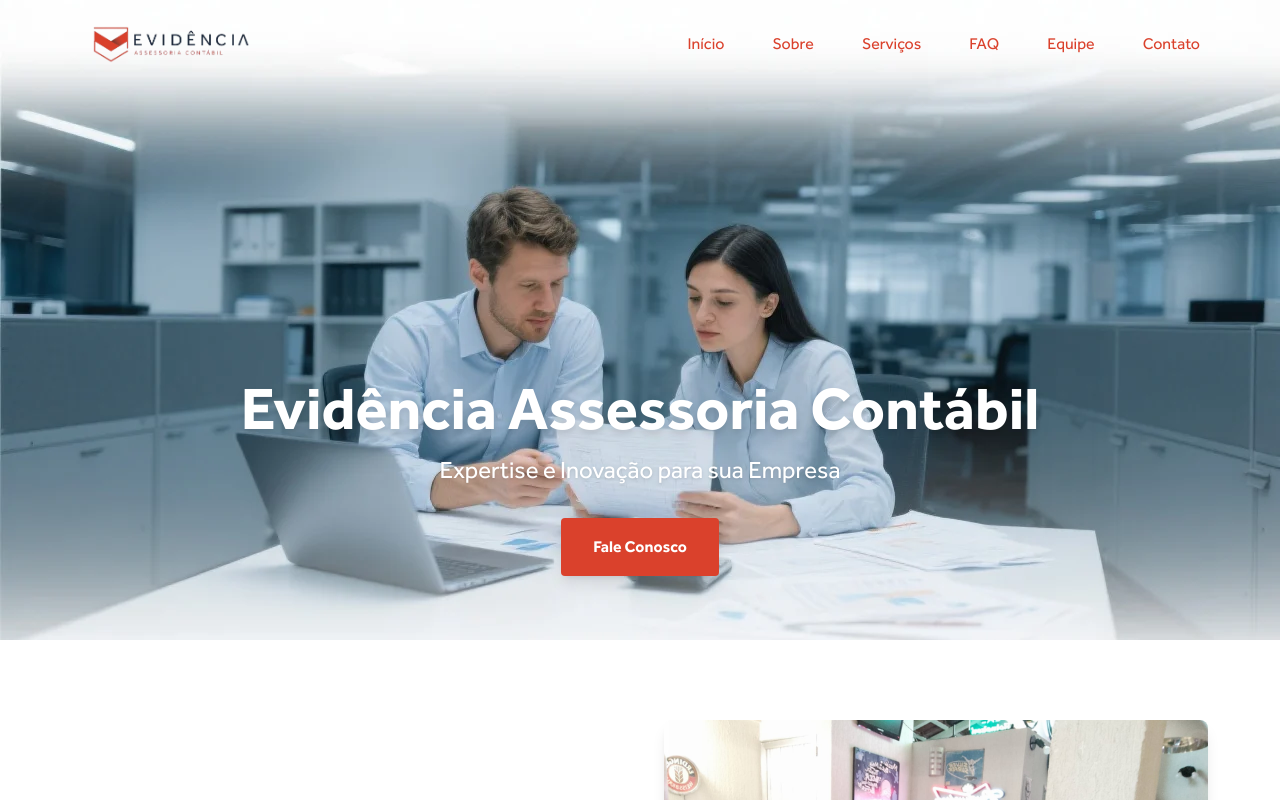
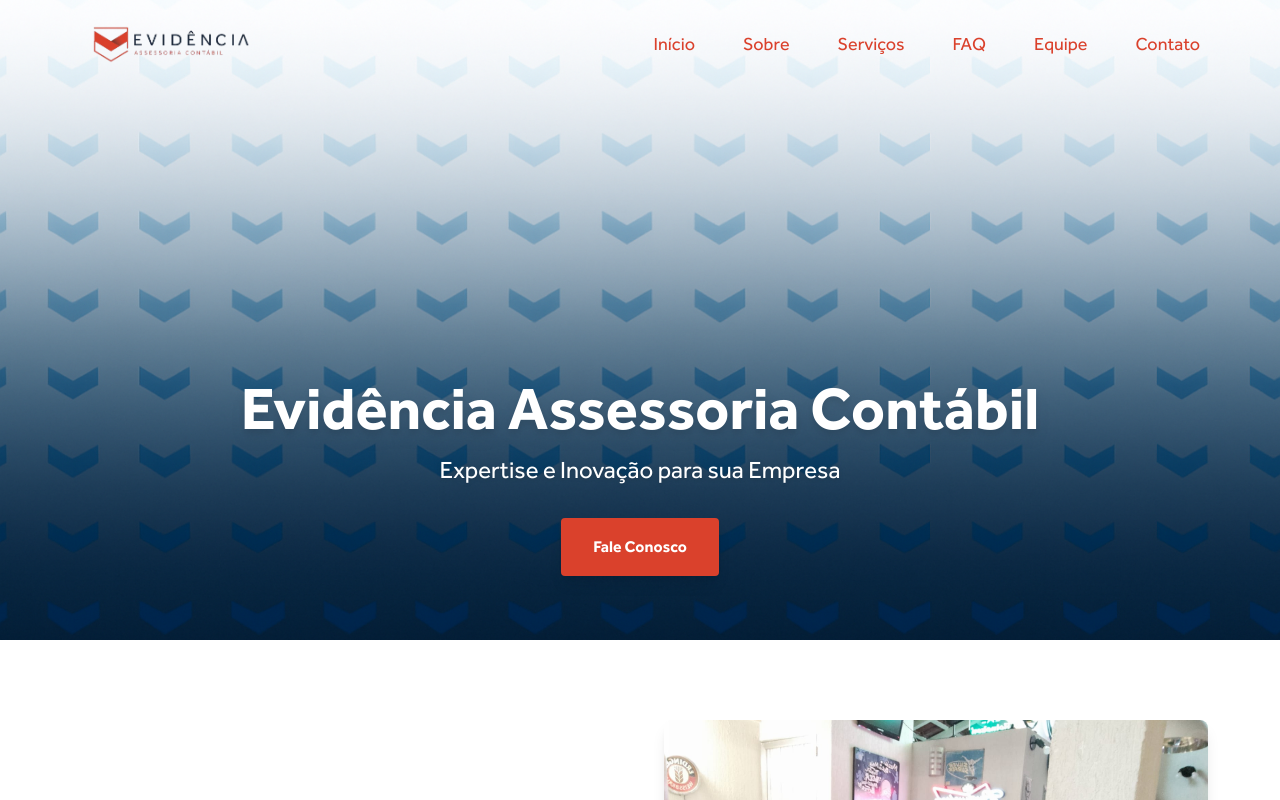
Before and after one commit to Jhonnyss3/site-evidencia, a Next.js app: page / in a window 1280 px wide. Shown: the top 800 px of the page. Built offline with nearby package versions, Linux system fonts and the light colour scheme.

Commit message:
feat: Add transition effect in menu

```diff
--- /dev/null
+++ b/src/app/header.tsx
@@ -0,0 +1,117 @@
+"use client";
+import Image from 'next/image';
+import { useState, useEffect } from 'react';
+
+const MENU_ITEMS = [
+  { href: "#home", label: "Início" },
+  { href: "#about", label: "Sobre" },
+  { href: "#services", label: "Serviços" },
+  { href: "#sac", label: "FAQ" },
+  { href: "#team", label: "Equipe" },
+  { href: "#contact", label: "Contato" },
+];
+
+function MenuSanduiche({ open, setOpen, visible }: { open: boolean, setOpen: (v: boolean) => void, visible: boolean }) {
+  return (
+    <div
+      className={`
+        fixed top-6 left-6 z-[1100]
+        transition-all duration-500
+        ${visible ? 'opacity-100 translate-y-0 pointer-events-auto' : 'opacity-0 -translate-y-4 pointer-events-none'}
+      `}
+    >
+      <button
+        className="flex flex-col justify-center items-center w-12 h-12 bg-[#da412c] rounded-full shadow-lg focus:outline-none"
+        onClick={() => setOpen(!open)}
+        aria-label="Abrir menu"
+      >
+        <span className="block w-6 h-1 bg-white mb-1 rounded transition-all duration-300" />
+        <span className="block w-6 h-1 bg-white mb-1 rounded transition-all duration-300" />
+        <span className="block w-6 h-1 bg-white rounded transition-all duration-300" />
+      </button>
+      {open && (
+        <div className="absolute top-14 left-0 bg-white rounded-xl shadow-2xl py-6 px-8 min-w-[220px]">
+          <ul>
+            {MENU_ITEMS.map((item) => (
+              <li key={item.href} className="mb-3 last:mb-0">
+                <a
+                  href={item.href}
+                  className="relative text-[#da412c] no-underline py-2 rounded transition-all duration-300 inline-block font-medium text-lg
+                    after:content-[''] after:absolute after:left-0 after:bottom-0 after:w-0 after:h-[3px] after:bg-[#da412c]
+                    after:transition-all after:duration-300 group-hover:after:w-full hover:after:w-full"
+                  onClick={() => setOpen(false)}
+                >
+                  {item.label}
+                </a>
+              </li>
+            ))}
+          </ul>
+        </div>
+      )}
+    </div>
+  );
+}
+
+export default function Header() {
+  const [showSanduiche, setShowSanduiche] = useState(false);
+  const [menuOpen, setMenuOpen] = useState(false);
+  const [showHeroMenu, setShowHeroMenu] = useState(true);
+
+  useEffect(() => {
+    const onScroll = () => {
+      if (window.scrollY > window.innerHeight * 0.8 - 80) {
+        setShowSanduiche(true);
+        setShowHeroMenu(false);
+      } else {
+        setShowSanduiche(false);
+        setShowHeroMenu(true);
+        setMenuOpen(false);
+      }
+    };
+    window.addEventListener('scroll', onScroll, { passive: true });
+    return () => window.removeEventListener('scroll', onScroll);
+  }, []);
+
+  return (
+    <>
+      {/* Menu da hero com transição */}
+      <header
+        className={`
+          bg-transparent py-4 fixed w-full top-0 z-[1000] transition-all duration-500
+          ${showHeroMenu ? 'opacity-100 translate-y-0 pointer-events-auto' : 'opacity-0 -translate-y-4 pointer-events-none'}
+        `}
+      >
+        <nav className="max-w-[1200px] mx-auto flex justify-between items-center px-8 bg-transparent">
+          <div className="px-5 py-2">
+            <a href="#home" aria-label="Ir para o topo">
+              <Image
+                src="/logo.png"
+                alt="Logo Evidência"
+                width={160}
+                height={40}
+                className="h-10 w-auto"
+                priority
+              />
+            </a>
+          </div>
+          <ul className="flex list-none bg-transparent">
+            {MENU_ITEMS.map((item) => (
+              <li key={item.href} className="relative ml-8 group px-2">
+                <a
+                  href={item.href}
+                  className="relative text-[#da412c] no-underline py-2 rounded transition-all duration-300 inline-block font-medium text-lg
+                    after:content-[''] after:absolute after:left-0 after:bottom-0 after:w-0 after:h-[3px] after:bg-[#da412c]
+                    after:transition-all after:duration-300 group-hover:after:w-full hover:after:w-full"
+                >
+                  {item.label}
+                </a>
+              </li>
+            ))}
+          </ul>
+        </nav>
+      </header>
+      {/* Menu sanduíche com transição */}
+      <MenuSanduiche open={menuOpen} setOpen={setMenuOpen} visible={showSanduiche} />
+    </>
+  );
+}
--- a/src/app/layout.tsx
+++ b/src/app/layout.tsx
@@ -1,5 +1,6 @@
 import './globals.css';
 import Image from 'next/image';
+import Header from './header'; // ajuste o caminho se necessário
 
 export const metadata = {
   title: 'Contabilidade - Site Institucional',
@@ -10,44 +11,7 @@
   return (
     <html lang="pt-BR">
       <body className="font-sans">
-        {/* Header */}
-        <header className="bg-transparent py-4 fixed w-full top-0 z-[1000]">
-          <nav className="max-w-[1200px] mx-auto flex justify-between items-center px-8 bg-transparent">
-            <div className="px-5 py-2">
-              <a href="#home" aria-label="Ir para o topo">
-                <Image
-                  src="/logo.png"
-                  alt="Logo Evidência"
-                  width={160}
-                  height={40}
-                  className="h-10 w-auto"
-                  priority
-                />
-              </a>
-            </div>
-            <ul className="flex list-none bg-transparent">
-              {[
-                { href: "#home", label: "Início" },
-                { href: "#about", label: "Sobre" },
-                { href: "#services", label: "Serviços" },
-                { href: "#sac", label: "FAQ" },
-                { href: "#team", label: "Equipe" },
-                { href: "#contact", label: "Contato" },
-              ].map((item) => (
-                <li key={item.href} className="relative ml-8 group px-2">
-                  <a
-                    href={item.href}
-                    className="relative text-[#da412c] no-underline py-2 rounded transition-all duration-300 inline-block font-medium
-                      after:content-[''] after:absolute after:left-0 after:bottom-0 after:w-0 after:h-[3px] after:bg-[#da412c]
-                      after:transition-all after:duration-300 group-hover:after:w-full hover:after:w-full"
-                  >
-                    {item.label}
-                  </a>
-                </li>
-              ))}
-            </ul>
-          </nav>
-        </header>
+        <Header />
         {children}
         {/* Footer */}
         <footer className="bg-[#1a2b3f] text-white text-center py-8 border-t-4 border-[#da412c] font-sans">
--- a/src/app/page.tsx
+++ b/src/app/page.tsx
@@ -4,7 +4,7 @@
       {/* Hero Section */}
       <section
         id="home"
-        className="relative w-full min-h-[500px] h-[80vh] flex items-end justify-center bg-[url('/banner.jpg')] bg-cover bg-center font-sans overflow-hidden"
+        className="relative w-full min-h-[500px] h-[80vh] flex items-end justify-center bg-[url('/banner.png')] bg-cover bg-center font-sans overflow-hidden"
       >
         {/* Conteúdo centralizado na parte de baixo */}
         <div className="relative z-10 w-full max-w-[1200px] px-8 pb-16 flex flex-col items-center text-center">
```
Also changed, not shown: public/banner.png (added), public/short_logo.png (added).
